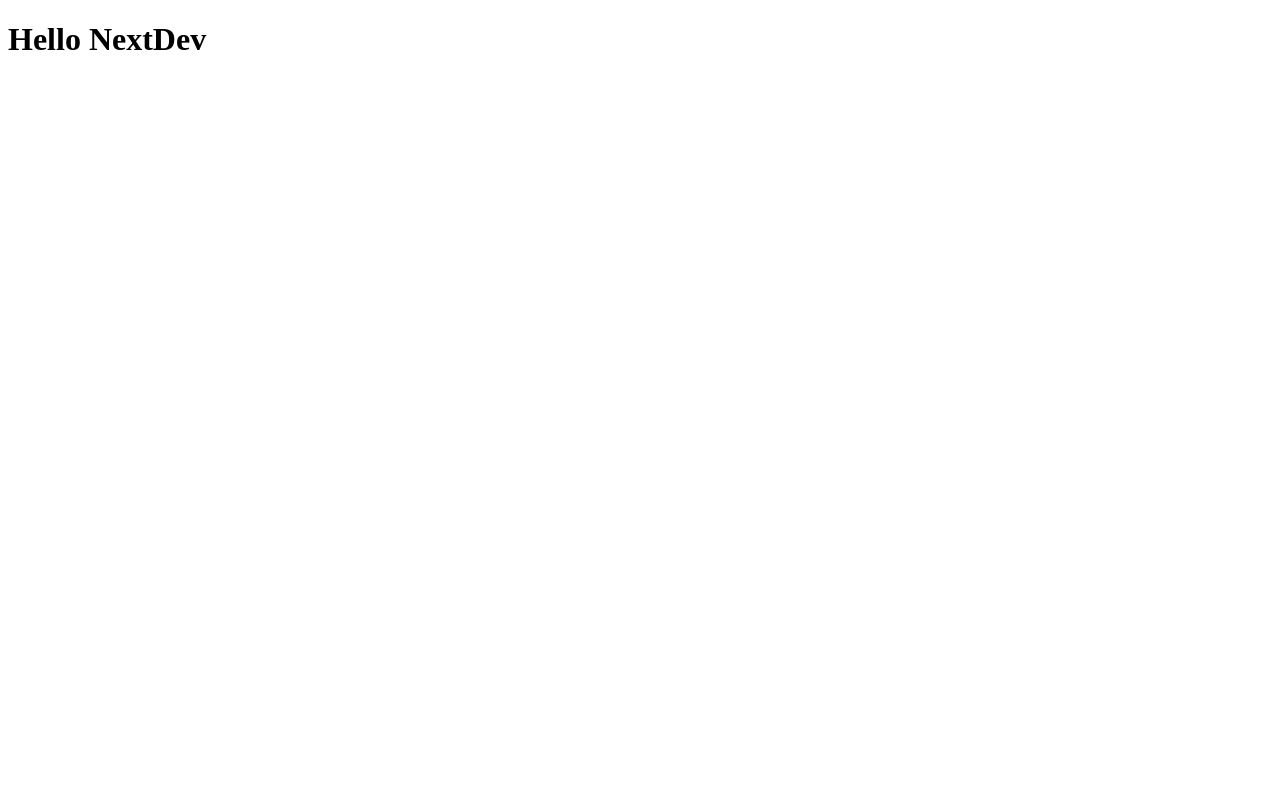
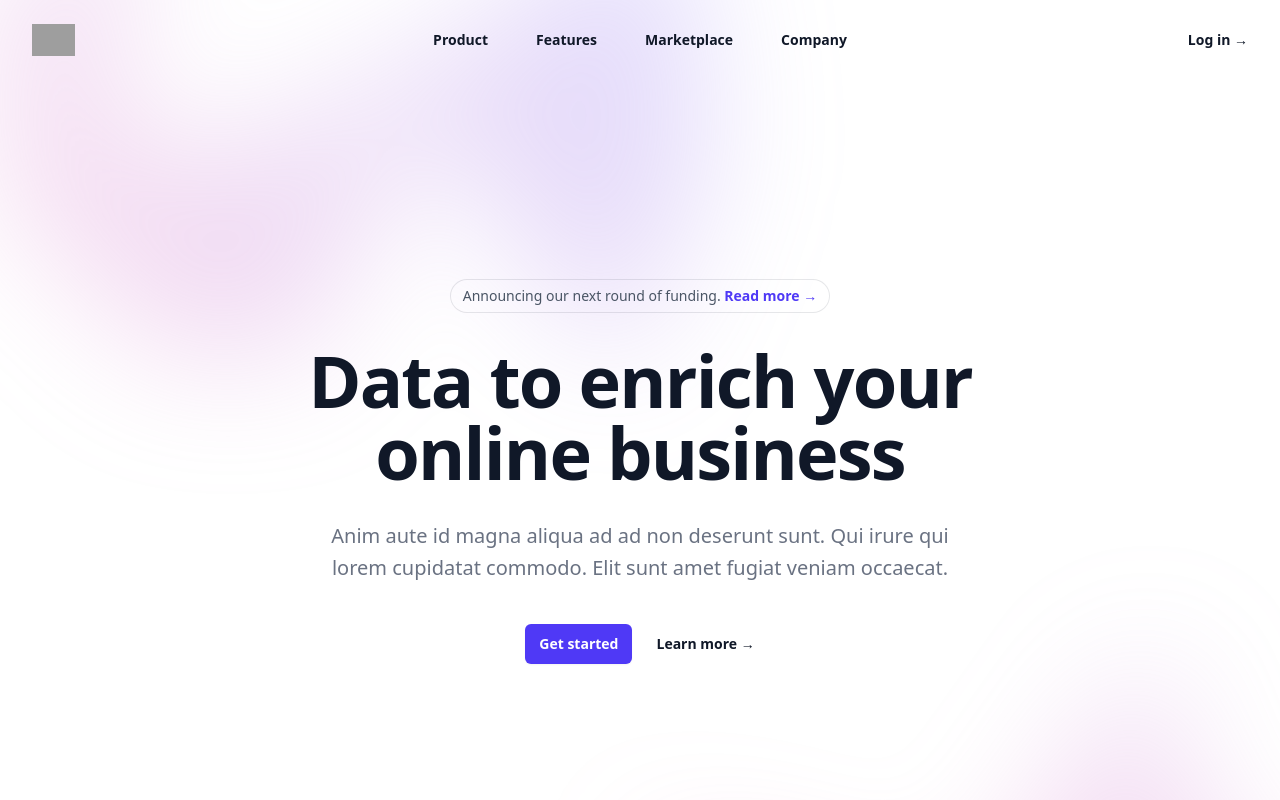
Before and after one commit to Radolsav16/NextDev-client, a React (Vite) app: page / in a window 1280 px wide. Shown: the top 800 px of the page. Built offline with nearby package versions, Linux system fonts and the light colour scheme; grey boxes are pictures that could not be loaded.

Commit message:
set up hero section

```diff
--- a/package.json
+++ b/package.json
@@ -10,6 +10,8 @@
     "preview": "vite preview"
   },
   "dependencies": {
+    "@headlessui/react": "^2.2.4",
+    "@heroicons/react": "^2.2.0",
     "@tailwindcss/vite": "^4.1.11",
     "react": "^18.3.1",
     "react-dom": "^18.3.1",
--- a/src/App.jsx
+++ b/src/App.jsx
@@ -1,11 +1,12 @@
-
+import Hero from "./components/hero/Hero"
+import "./styles.css"
 
 function App() {
 
 
   return (
     <>
-      <h1>Hello NextDev</h1>
+      <Hero />
 
     </>
   )
--- a/src/components/hero/Hero.jsx
+++ b/src/components/hero/Hero.jsx
@@ -11,7 +11,7 @@ const navigation = [
   { name: 'Company', href: '#' },
 ]
 
-export default function Example() {
+export default function Hero() {
   const [mobileMenuOpen, setMobileMenuOpen] = useState(false)
 
   return (
```
Also changed, not shown: 1 other file (tests, documents, lock files or other folders).
